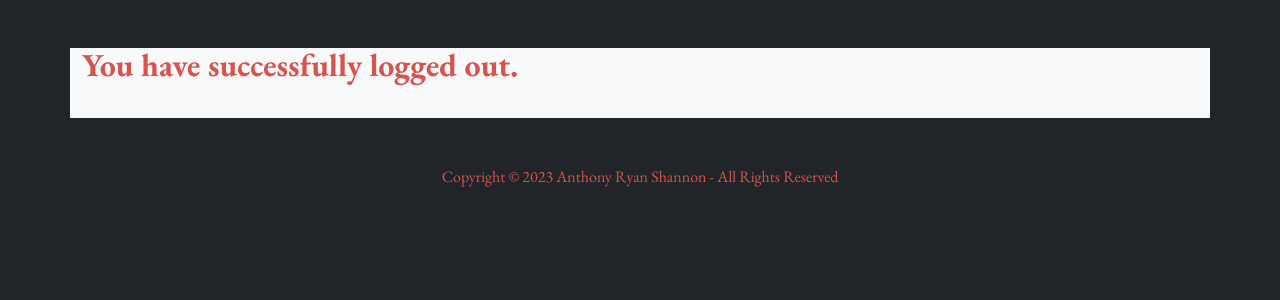
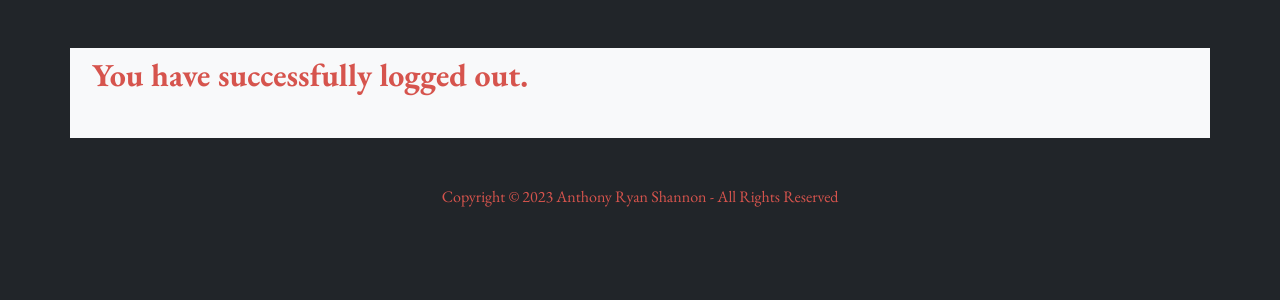
Before and after one commit to arshannon9/inscriptions, a Django app: page /logout in a window 1280 px wide. Shown: the part 74-374 px from the top of the page. Run offline with Django 4.2, Linux system fonts and the light colour scheme.

Commit message:
Edited templates

```diff
--- a/lepcismagna/templates/lepcismagna/inscription_detail.html
+++ b/lepcismagna/templates/lepcismagna/inscription_detail.html
@@ -32,7 +32,7 @@
   <p><strong>Original location: </strong>{{ inscription.original_location }}</p>
   <p>
     <strong>Last recorded location: </strong>
-    {{inscription.last_recorded_location }}
+    {{ inscription.last_recorded_location }}
   </p>
 </div>
 
--- a/lepcismagna/templates/lepcismagna/login.html
+++ b/lepcismagna/templates/lepcismagna/login.html
@@ -1,6 +1,8 @@
 {% extends "lepcismagna/layout.html" %} {% block body %}
 
-<h2>Login</h2>
+<div class="index-header">
+  <h2>Login</h2>
+</div>
 
 {% if message %}
 <div>{{ message }}</div>
--- a/lepcismagna/templates/lepcismagna/logout.html
+++ b/lepcismagna/templates/lepcismagna/logout.html
@@ -1,3 +1,7 @@
 {% extends "lepcismagna/layout.html" %} {% block body %}
-<h2>You have successfully logged out.</h2>
+
+<div class="index-header">
+  <h2>You have successfully logged out.</h2>
+</div>
+
 {% endblock %}
--- a/lepcismagna/templates/lepcismagna/register.html
+++ b/lepcismagna/templates/lepcismagna/register.html
@@ -1,6 +1,8 @@
 {% extends "lepcismagna/layout.html" %} {% block body %}
 
-<h2>Register</h2>
+<div class="index-header">
+  <h2>Register</h2>
+</div>
 
 {% if message %}
 <div>{{ message }}</div>
```
Also changed, not shown: db.sqlite3.
